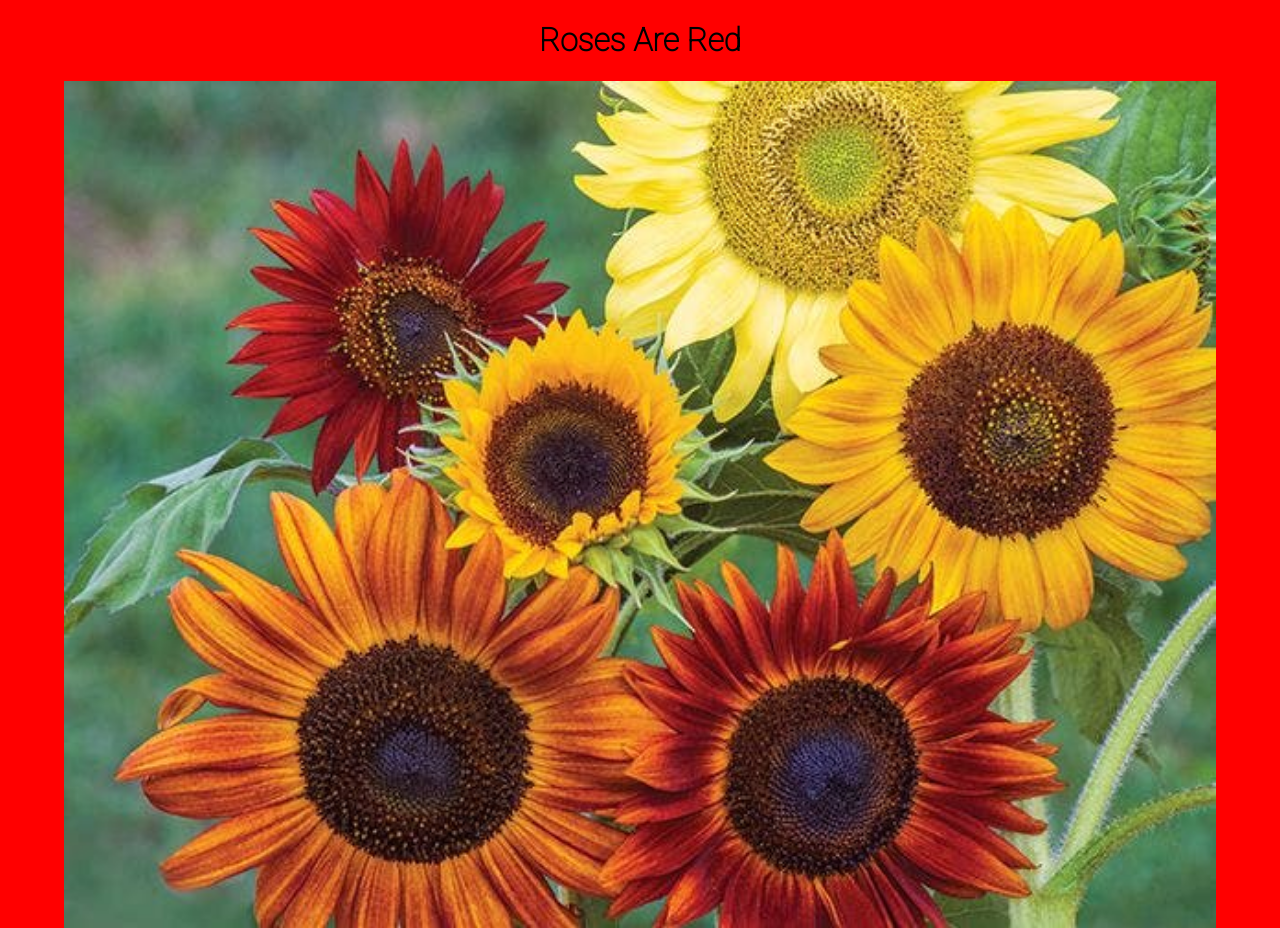
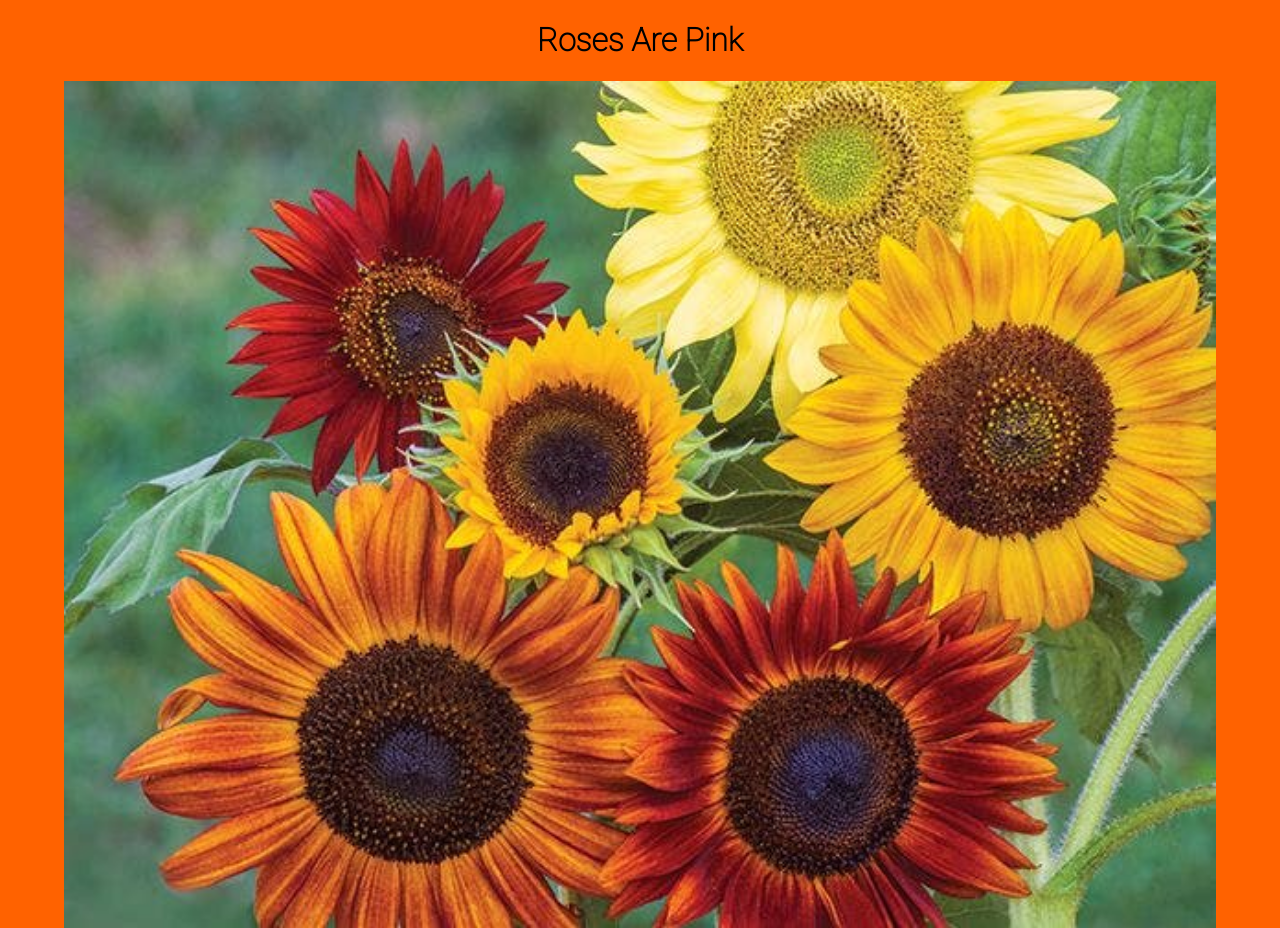
Before and after one commit to jous-c/testy-lab-time, a plain HTML site: page index.html in a window 1280 px wide. Shown: the top 928 px of the page. Drawn offline with Linux system fonts and the light colour scheme.

Commit message:
chnaged the name of the UI

```diff
--- a/index.html
+++ b/index.html
@@ -7,7 +7,7 @@
     <link rel="stylesheet" href="styles.css" />
   </head>
   <body>
-    <h1 class="page-header">Roses Are Red</h1>
+    <h1 class="page-header">Roses Are Pink</h1>
     <div id="poems" class="container"></div>
     <script src="script.js"></script>
   </body>
--- a/styles.css
+++ b/styles.css
@@ -6,7 +6,7 @@
 
 /* YOUR CODE HERE: Change the background-color property of the <body> tag to a different color of your choice. */
 body {
-  background-color: red;
+  background-color:rgb(255, 98, 0);
 }
 
 .page-header {
```
